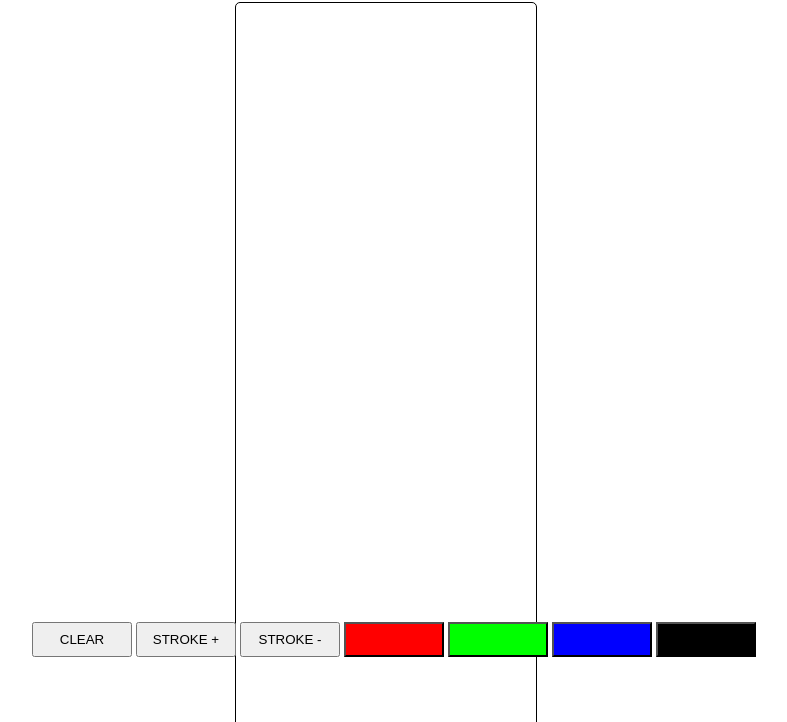
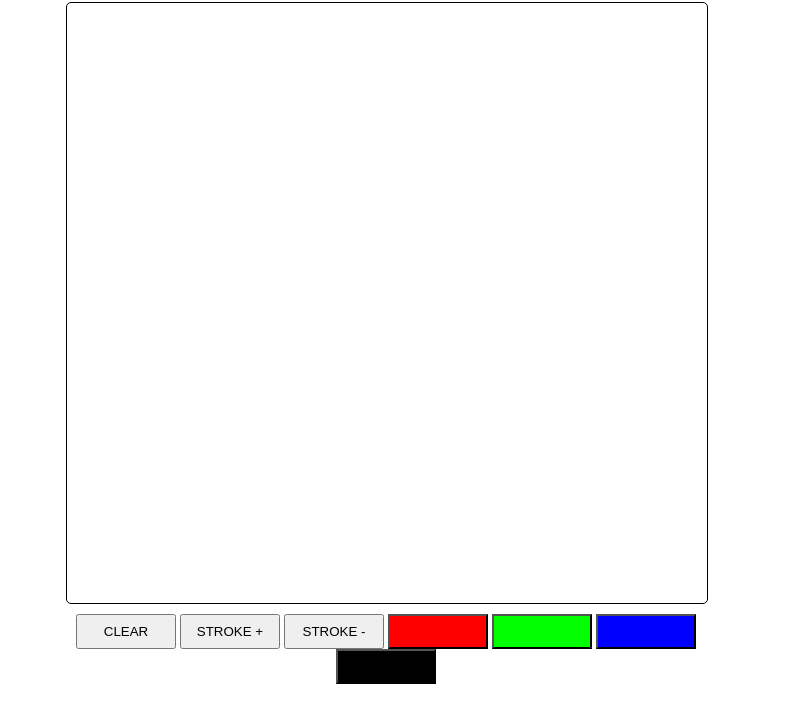
Before and after one commit to lynques/draw-canvas-component, a website built with webpack: page docs/index.html in a window 1280 px wide. Shown: the part 78-800 px from the top of the page, without its empty margins (254-1041 px from the left). Built offline with nearby package versions, Linux system fonts and the light colour scheme.

Commit message:
Update demo

```diff
--- a/docs/assets/js/index.js
+++ b/docs/assets/js/index.js
@@ -1,6 +1,7 @@
 "use strict";
 
 var drawCanvas;
+var container;
 
 var strokeWeight = function(val) {
   var currentWeight = parseInt(drawCanvas.getAttribute('stroke-weight')) || 1;
@@ -8,7 +9,6 @@ var strokeWeight = function(val) {
 };
 
 var clearCanvas = function() {
-  console.log('clear');
   drawCanvas.clear();
 };
 
@@ -17,6 +17,7 @@ var changeColor = function(color) {
 };
 
 var init = function() {
+  container = document.querySelector('.canvas-container');
   drawCanvas = document.querySelector('draw-canvas');
   document.querySelector('.clear-button').addEventListener('click', clearCanvas);
   document.querySelector('.increase-stroke').addEventListener('click', function() {
--- a/docs/assets/styles.css
+++ b/docs/assets/styles.css
@@ -7,12 +7,20 @@ body {
     user-select: none;
 }
 
+.container {
+    width: 50%;
+    position: absolute;
+    left: 50%;
+    transform: translate(-50%, 0);
+}
+
 draw-canvas {
+    width: 100%;
+    height: 600px;
     border-radius: 5px;
     border: 1px solid black;
     left: 50%;
-    position: absolute;
-    transform: translate(-50%, 0);
+    overflow: scroll;
 }
 
 h1 {
@@ -22,8 +30,7 @@ h1 {
 }
 
 .canvas-controls {
-    position: absolute;
-    top: 700px;
+    margin-top: 10px;
     text-align: center;
     width: 100%;
 }
--- a/docs/index.html
+++ b/docs/index.html
@@ -8,7 +8,8 @@
 </head>
 <body>
   <h1>Draw in the box</h1>
-  <draw-canvas width='800' height='600'></draw-canvas>
+  <div class="container">
+    <draw-canvas></draw-canvas>
     <div class="canvas-controls">
       <input type="button" class="clear-button" value="CLEAR" />
       <input type="button" class="increase-stroke" value="STROKE +" />
@@ -18,6 +19,7 @@
       <input type="button" class="blue-button" />
       <input type="button" class="black-button" />
     </div>
+  </div>
   <script src="assets/js/index.js"></script>
   <script src="assets/js/custom-elements.min.js"></script>
   <script src="assets/js/bundle.js"></script>
```
Also changed, not shown: docs/assets/js/bundle.js (+1 -1 lines), 1 other file. Lines whose indentation alone changed are shown as unchanged.
